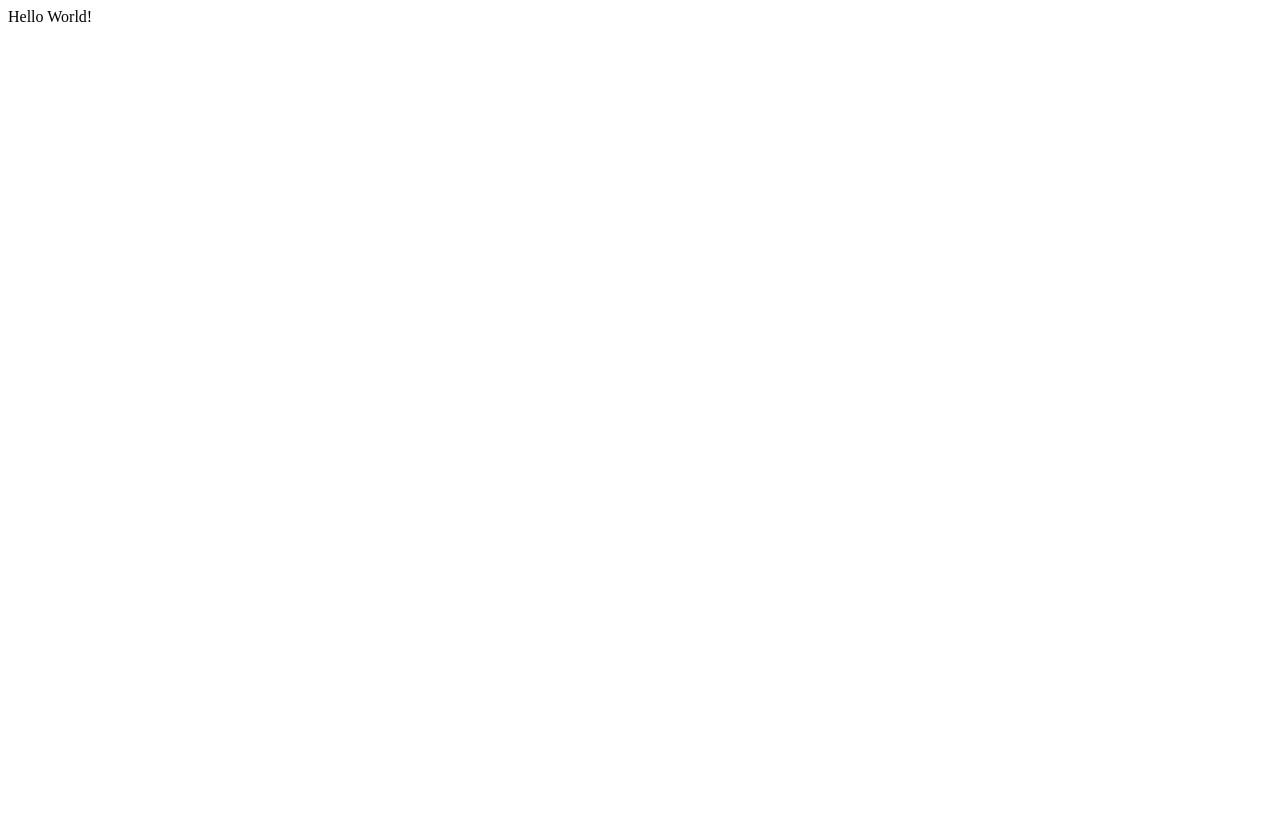
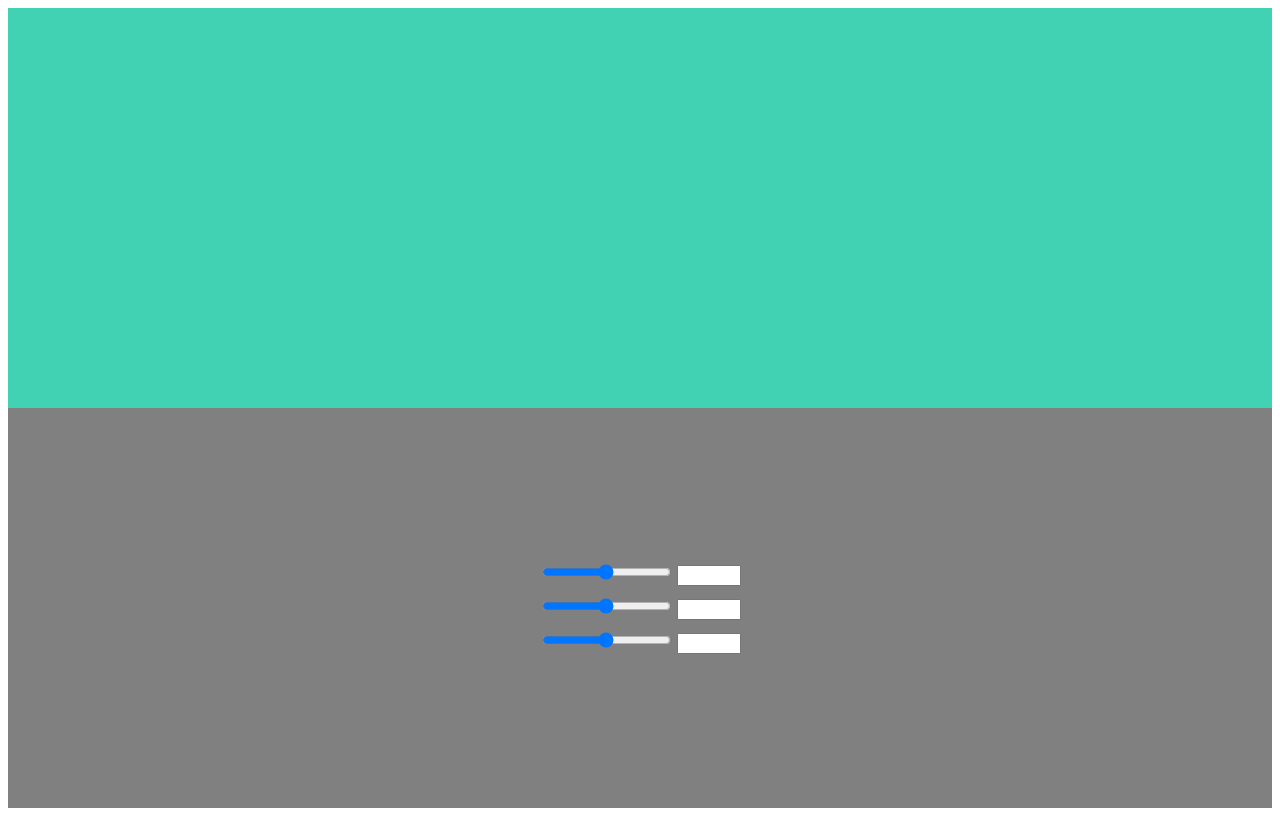
Before and after one commit to Shrume/input-output, a plain HTML site: page index.html in a window 1280 px wide. Drawn offline with Linux system fonts and the light colour scheme.

Commit message:
Update index.html

```diff
--- a/index.html
+++ b/index.html
@@ -1,11 +1,118 @@
 <!DOCTYPE html>
-<html lang="en">
+
+<html lang="en" xmlns="http://www.w3.org/1999/xhtml">
 <head>
-    <meta charset="UTF-8">
-    <meta name="viewport" content="width=device-width, initial-scale=1.0">
-    <title>Document</title>
+    <meta charset="utf-8" />
+    <title></title>
+    <style>
+        .top {
+            width: 100%;
+            height: 50vh;
+        }
+
+        .bottom {
+            width: 100%;
+            height: 50vh;
+
+            display: flex;
+            flex-direction: column;
+            justify-content: center;
+            align-items: center;
+            gap: 10px;
+        }
+    </style>
 </head>
+
 <body>
-    Hello World!
+    <div class="top" id="top-section"></div>
+    <div class="bottom" id="bottom-section">
+        <div>
+            <input type="range" min="0" max="255" id="r-inputSlider">
+            <input type="number" min="0" max="255" id="r-inputBox">
+        </div>
+
+        <div>
+            <input type="range" min="0" max="255" id="g-inputSlider">
+            <input type="number" min="0" max="255" id="g-inputBox">
+        </div>
+
+        <div>
+            <input type="range" min="0" max="255" id="b-inputSlider">
+            <input type="number" min="0" max="255" id="b-inputBox">
+        </div>
+
+        <!--
+        <div>
+           <button onclick= "checkColor();">Check</button>
+        </div>
+        -->
+
+    </div>
+
+    <script>
+        function getRandomColor() {
+            let r = Math.floor(Math.random() * 256);
+            let g = Math.floor(Math.random() * 256);
+            let b = Math.floor(Math.random() * 256);
+            return [r, g, b];
+;
+        }
+
+        function applyRandomColor() {
+            let randomColor = getRandomColor();
+            document.getElementById("top-section").style.backgroundColor = "rgb(" + randomColor[0] + ", " + randomColor[1] + ", " + randomColor[2] + ")";
+        }
+
+        applyRandomColor();
+
+        function updateBottomColor() {
+            let r = document.querySelector(`#r-inputSlider`).value;
+            let g = document.querySelector(`#g-inputSlider`).value;
+            let b = document.querySelector(`#b-inputSlider`).value;
+            document.getElementById("bottom-section").style.backgroundColor = "rgb(" + r + ", " + g + ", " + b + ")";
+        }
+
+        // element.addEventListener(event, function, useCapture); //
+        function setupInputSync(slider, box) {
+            slider.addEventListener("input", function () {
+                box.value = slider.value;
+                updateBottomColor();
+            });
+
+            box.addEventListener("input", function () {
+                if (box.value >= 0 && box.value <= 255) {
+                    slider.value = box.value;
+                    updateBottomColor();
+                } else {
+                    alert("Please enter a number between 0-255");
+                }
+            });
+        }
+
+        /* function checkColor() {
+            let randomColor = getRandomColor();
+            Console.log(Math.abs(getRandomColor().r - slider.value));
+        } */
+
+        let rSlider = document.querySelector("#r-inputSlider");
+        let gSlider = document.querySelector("#g-inputSlider");
+        let bSlider = document.querySelector("#b-inputSlider");
+
+        let rBox = document.querySelector("#r-inputBox");
+        let gBox = document.querySelector("#g-inputBox");
+        let bBox = document.querySelector("#b-inputBox");
+
+        setupInputSync(rSlider, rBox);
+        setupInputSync(gSlider, gBox);
+        setupInputSync(bSlider, bBox);
+
+        updateBottomColor();
+
+
+    </script>
+
 </body>
+
+
+
 </html>
```
